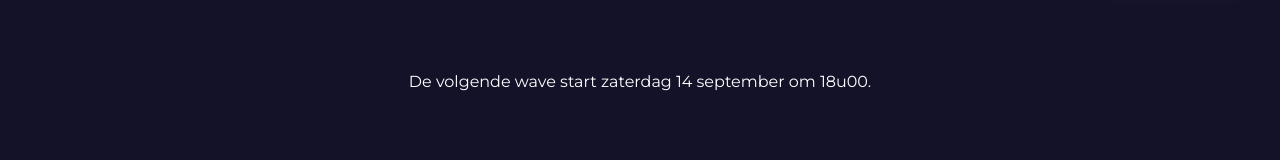
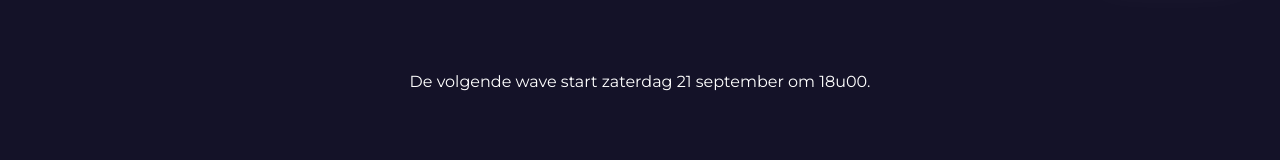
Before and after one commit to Cocktail-vs-Beer/frontend, a Next.js app: page /tickets in a window 1280 px wide. Shown: the part 122-282 px from the top of the page. Built offline with nearby package versions, Linux system fonts and the light colour scheme; a web font is replaced by a local one.

Commit message:
setup wave 3

```diff
--- a/app/tickets/page.tsx
+++ b/app/tickets/page.tsx
@@ -5,7 +5,7 @@ import OrderForm from '../../components/OrderForm';
 import { useSearchParams } from 'next/navigation';
 
 export default function Page() {
-  const refDate = new Date("2024-09-14T18:00:00");
+  const refDate = new Date("2024-09-21T18:00:00");
   const searchParams = useSearchParams();
 
   console.log(refDate, new Date())
@@ -13,7 +13,7 @@ export default function Page() {
     return(
       <Suspense fallback={<Loading />}>
         <div className="mt-24 text-center">
-          <h2>De volgende wave start zaterdag 14 september om 18u00.</h2>
+          <h2>De volgende wave start zaterdag 21 september om 18u00.</h2>
         </div>
       </Suspense>
     )
@@ -22,7 +22,7 @@ export default function Page() {
   return (
     <Suspense fallback={<Loading />}>
       <div className="container mx-auto md:w-1/3 mt-16">
-        <OrderForm price={8}/>
+        <OrderForm price={9}/>
       </div>
     </Suspense>
   )
@@ -31,7 +31,7 @@ export default function Page() {
 function Loading() {
   return (
     <div className="mt-24 text-center">
-        <h2>De volgende wave start zaterdag 14 september om 18u00.</h2>
+        <h2>De volgende wave start zaterdag 21 september om 18u00.</h2>
     </div>
   )
 }
```
